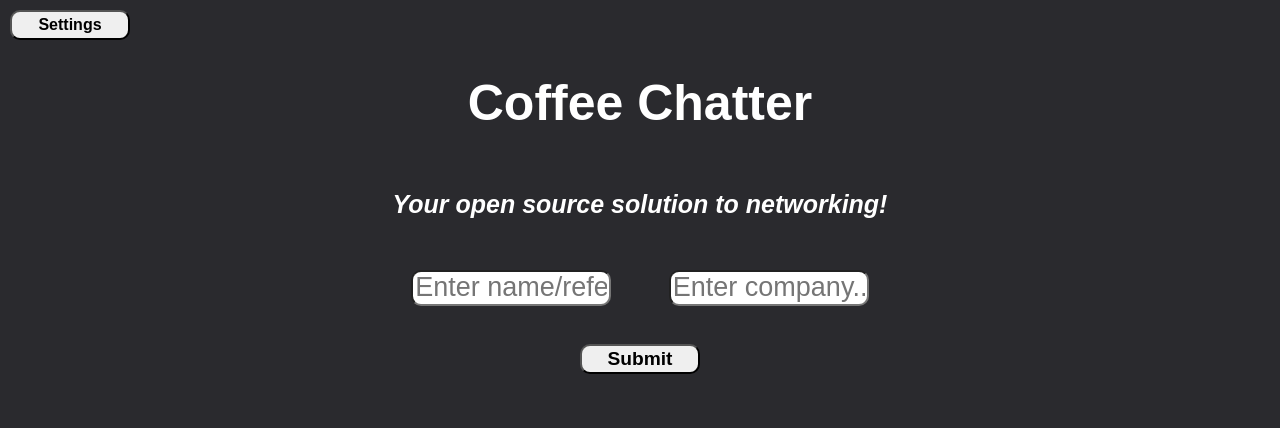
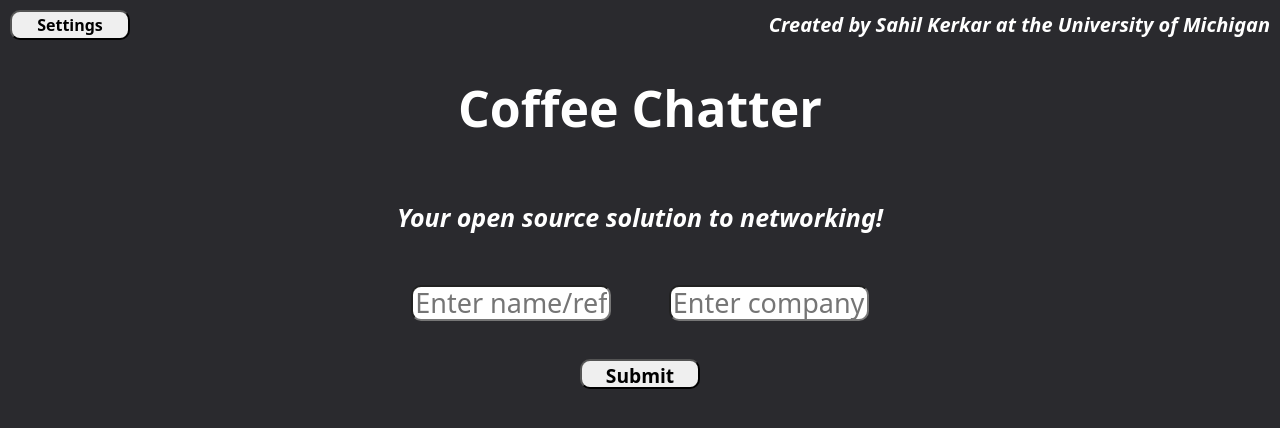
Before and after one commit to skerkar10/CoffeeChatter, a React (Create React App) app: page / in a window 1280 px wide. Shown: the top 428 px of the page. Built offline with nearby package versions, Linux system fonts and the light colour scheme.

Commit message:
Update font and credit in top corner

```diff
--- a/src/App.css
+++ b/src/App.css
@@ -29,9 +29,15 @@ body {
 }
 
 h1.mainHeader {
-  font-family: Arial, Helvetica, sans-serif;
+  font-family: system-ui, -apple-system, BlinkMacSystemFont, 'Segoe UI', Roboto, Oxygen, Ubuntu, Cantarell, 'Open Sans', 'Helvetica Neue', sans-serif;
   font-size: 50px;
   color: white;
+}
+
+.credit-container {
+  position: absolute;
+  top: 3px;
+  right: 10px;
 }
 
 .header-container {
@@ -65,13 +71,13 @@ button.submit-btn {
   height: 30px;
   width: 120px;
   font-size: 120%;
-  font-family: Arial, Helvetica, sans-serif;
+  font-family: system-ui, -apple-system, BlinkMacSystemFont, 'Segoe UI', Roboto, Oxygen, Ubuntu, Cantarell, 'Open Sans', 'Helvetica Neue', sans-serif;
   font-weight: bold;
   border-radius: 10px;
 }
 
 input.email-input {
-  font-family: Arial, Helvetica, sans-serif;
+  font-family: system-ui, -apple-system, BlinkMacSystemFont, 'Segoe UI', Roboto, Oxygen, Ubuntu, Cantarell, 'Open Sans', 'Helvetica Neue', sans-serif;
   width: 35%;
   height: 30px;
   font-size: 27px;
@@ -85,7 +91,7 @@ input.email-input {
 }
 
 input.reference {
-  font-family: Arial, Helvetica, sans-serif;
+  font-family: system-ui, -apple-system, BlinkMacSystemFont, 'Segoe UI', Roboto, Oxygen, Ubuntu, Cantarell, 'Open Sans', 'Helvetica Neue', sans-serif;
   width: 15%;
   height: 30px;
   font-size: 27px;
@@ -94,7 +100,7 @@ input.reference {
 }
 
 input.company {
-  font-family: Arial, Helvetica, sans-serif;
+  font-family: system-ui, -apple-system, BlinkMacSystemFont, 'Segoe UI', Roboto, Oxygen, Ubuntu, Cantarell, 'Open Sans', 'Helvetica Neue', sans-serif;
   width: 15%;
   height: 30px;
   font-size: 27px;
@@ -104,7 +110,7 @@ input.company {
 }
 
 input.subject-line {
-  font-family: Arial, Helvetica, sans-serif;
+  font-family: system-ui, -apple-system, BlinkMacSystemFont, 'Segoe UI', Roboto, Oxygen, Ubuntu, Cantarell, 'Open Sans', 'Helvetica Neue', sans-serif;
   height: 27px;
   font-size: 25px;
   border-radius: 10px;
@@ -122,7 +128,6 @@ input.subject-line {
   padding-top: 10px;
 }
 
-
 .template-container {
   margin-top: 2%;
   display: flex;
@@ -135,20 +140,33 @@ button.settings-btn {
   width: 120px;
   height: 30px;
   font-size: 100%;
-  font-family: Arial, Helvetica, sans-serif;
+  font-family: system-ui, -apple-system, BlinkMacSystemFont, 'Segoe UI', Roboto, Oxygen, Ubuntu, Cantarell, 'Open Sans', 'Helvetica Neue', sans-serif;
   font-weight: bold;
   border-radius: 10px;
 }
 
+.credit-container {
+  position: absolute;
+  top: -9px;
+  right: 10px;
+}
+
+h3.credit {
+  font-family: system-ui, -apple-system, BlinkMacSystemFont, 'Segoe UI', Roboto, Oxygen, Ubuntu, Cantarell, 'Open Sans', 'Helvetica Neue', sans-serif;
+  font-style: italic;
+  font-size: 20px;
+  color: white;
+}
+
 h3.subtitle {
-  font-family: Arial, Helvetica, sans-serif;
+  font-family: system-ui, -apple-system, BlinkMacSystemFont, 'Segoe UI', Roboto, Oxygen, Ubuntu, Cantarell, 'Open Sans', 'Helvetica Neue', sans-serif;
   font-size: 25px;
   font-style: italic;
   color: white;
 }
 
 textarea.template-input {
-  font-family: Arial, Helvetica, sans-serif;
+  font-family: system-ui, -apple-system, BlinkMacSystemFont, 'Segoe UI', Roboto, Oxygen, Ubuntu, Cantarell, 'Open Sans', 'Helvetica Neue', sans-serif;
   width: 40%;
   min-height: 400px;
   font-size: 19px;
--- a/src/MainPage.tsx
+++ b/src/MainPage.tsx
@@ -53,6 +53,9 @@ export default function MainPage() {
   return (
     <div>
       <div className='settings-container'>
+        <div className='credit-container'>
+          <h3 className='credit'>Created by Sahil Kerkar at the University of Michigan</h3>
+        </div>
         <button className='settings-btn' onClick={handleUserSettings}>Settings</button>
       </div>
       <div className='header-container'>
```
